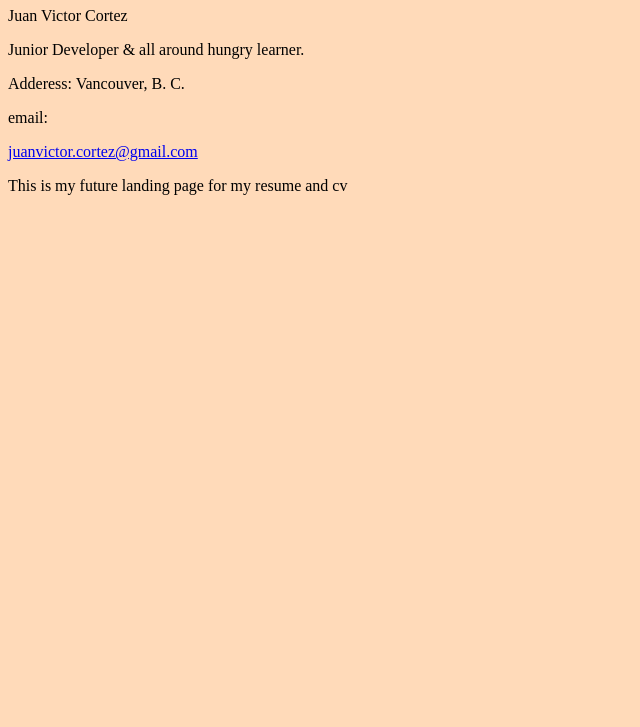
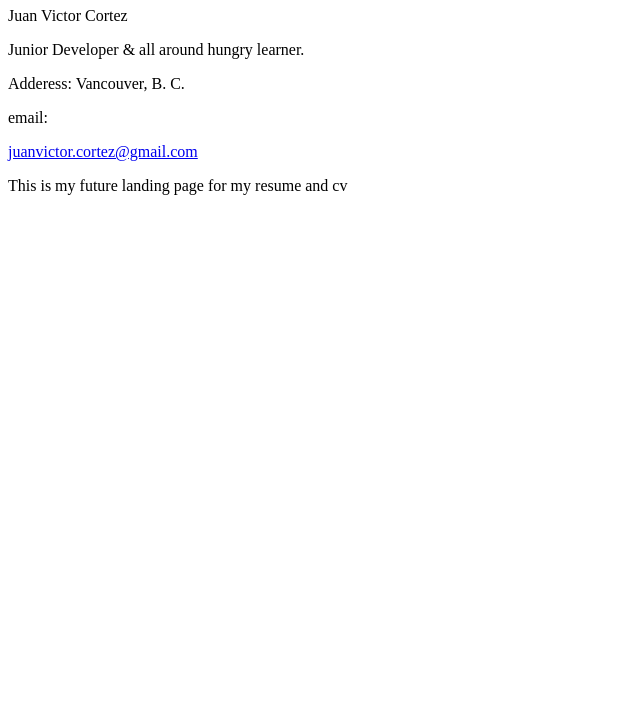
Before and after one commit to jv-cortez/jv-cortez.github.io, a plain HTML site: page index.html in a window 1280 px wide. Shown: the part 73-800 px from the top of the page, without its empty margins (0-640 px from the left). Drawn offline with Linux system fonts and the light colour scheme.

Commit message:
changed background to white

```diff
--- a/styles.css
+++ b/styles.css
@@ -1,3 +1,3 @@
 body {
-    background: peachpuff;
+    background: white;
 }
```
